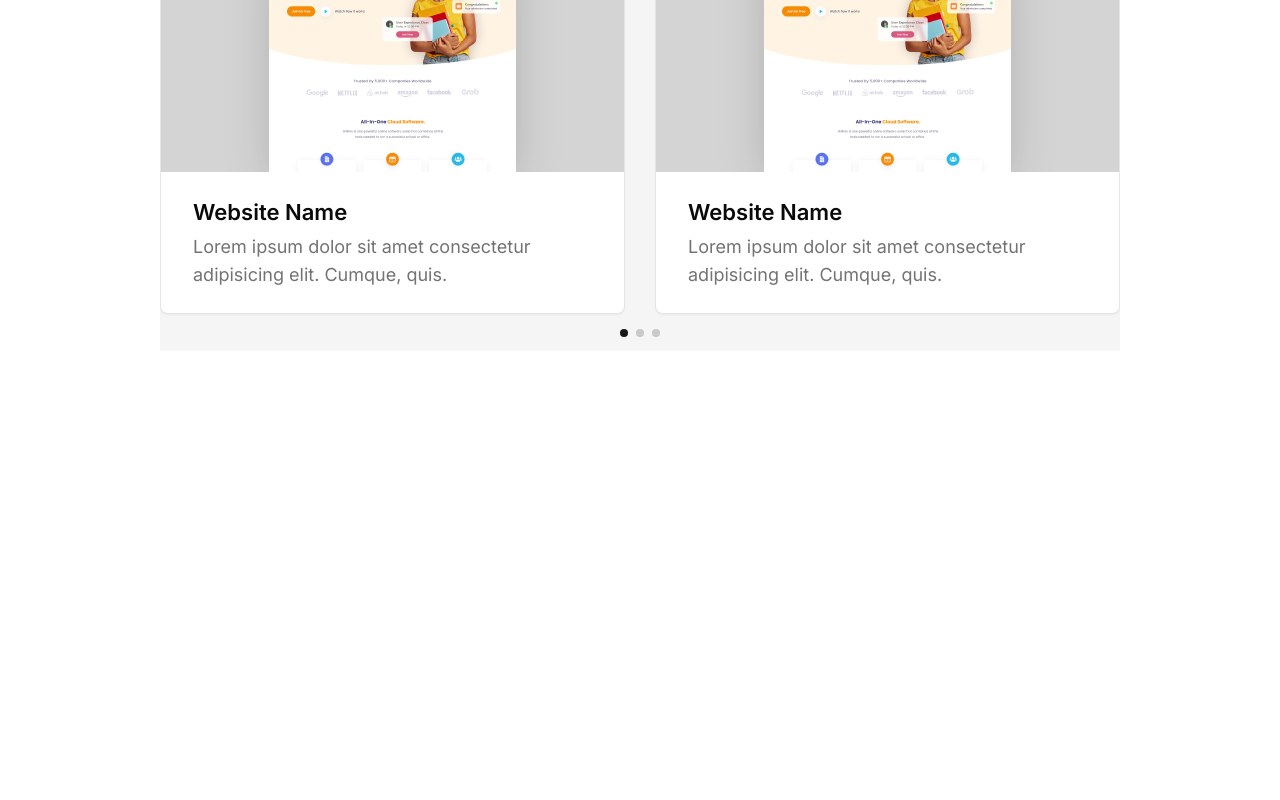
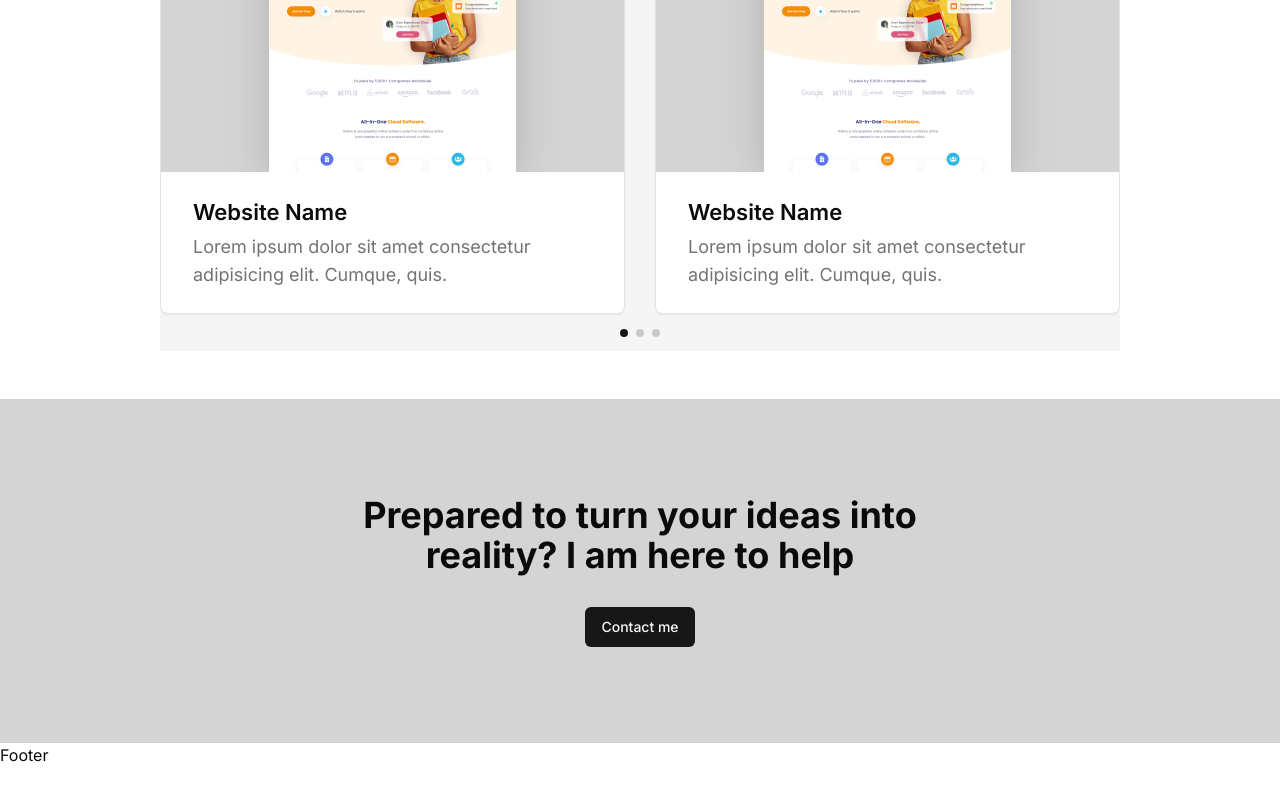
Before and after one commit to EMCaranto/em-caranto, a Next.js app: page / in a window 1280 px wide. Shown: the part 1820-2620 px from the top of the page. After the commit the page ends 2587 px from the top, so only its background shows below. Built offline with nearby package versions, Linux system fonts and the light colour scheme.

Commit message:
:hammer: Add contact button section on home page

```diff
--- a/src/app/( home )/page.tsx
+++ b/src/app/( home )/page.tsx
@@ -3,6 +3,7 @@ import React from 'react'
 
 // Components
 import About from '@/components/global/about'
+import CallToAction from '@/components/global/call-to-action'
 import Hero from '@/components/global/hero'
 import Work from '@/components/global/work'
 
@@ -12,6 +13,7 @@ export default function HomePage() {
       <Hero />
       <About />
       <Work />
+      <CallToAction />
     </main>
   )
 }
--- a/src/app/template.tsx
+++ b/src/app/template.tsx
@@ -36,7 +36,6 @@ export default function RootTemplate({
         className="fixed bottom-0 right-0 top-0 z-50 w-1 bg-primary transition-all duration-700"
         style={{ transform: `translateY(${progress - 100}%)` }}
       ></span>
-      <div className="h-[4000px]"></div>
     </>
   )
 }
--- /dev/null
+++ b/src/components/global/call-to-action.tsx
@@ -0,0 +1,27 @@
+// React JS
+import React from 'react'
+
+// Next JS
+import Link from 'next/link'
+
+// Components
+import { Button } from '@/components/ui/button'
+
+const CallToAction = () => {
+  return (
+    <section className="bg-neutral-300 py-24 dark:bg-secondary/40">
+      <div className="container mx-auto">
+        <div className="flex flex-col items-center">
+          <h2 className="custom-h2 mb-8 max-w-xl text-center">
+            Prepared to turn your ideas into reality? I am here to help
+          </h2>
+          <Link href={'/contact'}>
+            <Button>Contact me</Button>
+          </Link>
+        </div>
+      </div>
+    </section>
+  )
+}
+
+export default CallToAction
```
